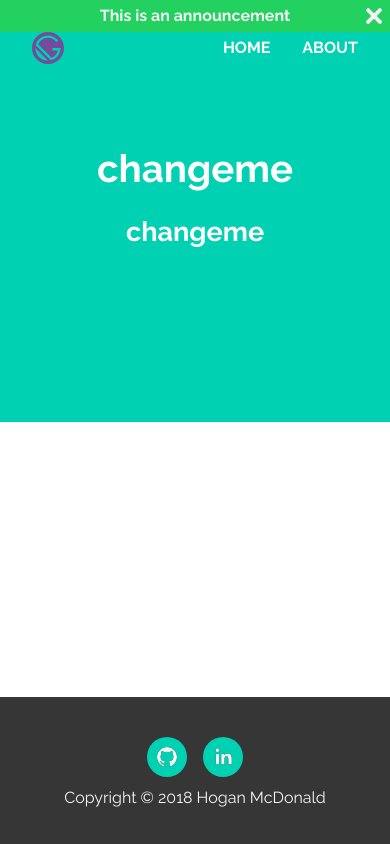
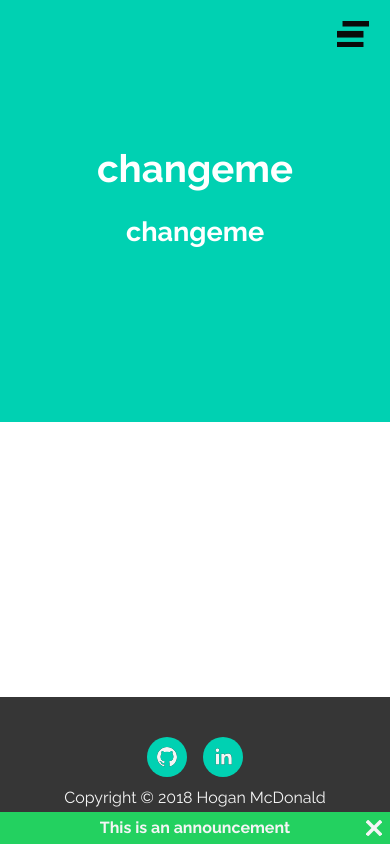
Before and after one commit to HoganMcDonald/gatsby-starter, a Gatsby site: page / in a window 390 px wide. Built offline with nearby package versions, Linux system fonts and the light colour scheme; Gatsby itself is replaced by a stand-in of ours; some packages are replaced by stand-ins of ours.

Commit message:
creates mobile menu and styles mobile announcement bar

```diff
--- a/src/components/AnnouncementBar.js
+++ b/src/components/AnnouncementBar.js
@@ -2,6 +2,7 @@ import React, { Component } from 'react';
 import styled, { keyframes } from 'styled-components';
 import PropTypes from 'prop-types';
 
+import { withDevice } from '../utils/withMedia';
 import CloseIcon from '../svgs/CloseIcon';
 import { light, success, dark } from '../styles/theme';
 
@@ -28,7 +29,8 @@ const fadeOut = keyframes`
 const Bar = styled.div`
   z-index: 1;
   position: fixed;
-  top: 0;
+  top: ${props => (props.device === 'large' ? 0 : null)};
+  bottom: ${props => (props.device === 'large' ? null : 0)};
   left: 0;
   right: 0;
   height: 2rem;
@@ -91,10 +93,10 @@ class AnnouncementBar extends Component {
   }
 
   render() {
-    const { message, linkURL } = this.props;
+    const { message, linkURL, device } = this.props;
 
     return (
-      <Bar role="alert" out={!this.state.show}>
+      <Bar role="alert" out={!this.state.show} device={device}>
         {linkURL ? (
           <Link href={linkURL}>
             <Message>{message}</Message>
@@ -113,7 +115,8 @@ class AnnouncementBar extends Component {
 AnnouncementBar.propTypes = {
   wait: PropTypes.number.isRequired,
   message: PropTypes.string.isRequired,
-  linkURL: PropTypes.string
+  linkURL: PropTypes.string,
+  device: PropTypes.string.isRequired
 };
 
-export default AnnouncementBar;
+export default withDevice(AnnouncementBar);
--- /dev/null
+++ b/src/components/MobileMenu.js
@@ -0,0 +1,44 @@
+import React, { PureComponent } from 'react';
+import styled from 'styled-components';
+import { Link } from 'gatsby';
+
+import { primary, white } from '../styles/theme';
+
+const Overlay = styled.div`
+  z-index: 1;
+  position: fixed;
+  top: 0;
+  right: 0;
+  bottom: 0;
+  left: 0;
+  background-color: ${primary};
+  display: flex;
+  flex-direction: column;
+  align-items: center;
+  justify-content: center;
+`;
+
+const LinkTag = styled(Link)`
+  text-decoration: none;
+  color: ${white};
+  font-size: 2rem;
+  font-weight: 700;
+  text-transform: uppercase;
+`;
+
+class MobileMenu extends PureComponent {
+  render() {
+    const { menuItems, onClick } = this.props;
+    return (
+      <Overlay>
+        {menuItems.map((link, i) => (
+          <LinkTag key={i} to={link.linkURL} onClick={onClick}>
+            {link.label}
+          </LinkTag>
+        ))}
+      </Overlay>
+    );
+  }
+}
+
+export default MobileMenu;
--- a/src/components/NavBar.js
+++ b/src/components/NavBar.js
@@ -1,12 +1,16 @@
-import React, { PureComponent } from 'react';
+import React, { Component } from 'react';
 import { Link } from 'gatsby';
 import PropTypes from 'prop-types';
 import styled from 'styled-components';
 
 import { withDevice } from '../utils/withMedia';
-import { white, link } from '../styles/theme';
+import { white, link, black } from '../styles/theme';
+import MenuIcon from '../svgs/MenuIcon';
+import CloseIcon from '../svgs/CloseIcon';
+import MobileMenu from '../components/MobileMenu';
 
 const Nav = styled.nav`
+  z-index: 1;
   position: fixed;
   top: 2rem;
   left: 2rem;
@@ -60,10 +64,39 @@ const A = styled.a`
   ${linkStyles}
 `;
 
-class NavBar extends PureComponent {
+const MenuToggle = styled.button`
+  z-index: 9999;
+  position: fixed;
+  top: 1rem;
+  right: 1rem;
+  border: none;
+  background-color: rgba(0, 0, 0, 0);
+  display: flex;
+  align-items: center;
+  justify-content: center;
+  -webkit-appearance: none;
+  padding: 5px;
+  border-radius: 5px;
+  transition: background-color 150ms ease-out;
+  cursor: pointer;
+  color: ${props => (props.open ? white : black)}
+
+  &:focus {
+    color: ${link};
+    outline: none;
+  }
+`;
+
+class NavBar extends Component {
+  state = {
+    open: false
+  };
+
   render() {
-    const { menuItems = [], logoImage } = this.props;
-    return (
+    const { menuItems = [], logoImage, device } = this.props;
+    const { open } = this.state;
+
+    return device === 'large' ? (
       <Nav>
         <LogoLink to={'/'}>
           <Logo src={logoImage.image} alt={logoImage.imageAlt} />
@@ -80,6 +113,18 @@ class NavBar extends PureComponent {
           ))}
         </LinkList>
       </Nav>
+    ) : (
+      <>
+        <MenuToggle open={open} onClick={() => this.setState({ open: !open })}>
+          {open ? <CloseIcon size={2} /> : <MenuIcon size={2} />}
+        </MenuToggle>
+        {open && (
+          <MobileMenu
+            menuItems={menuItems}
+            onClick={() => this.setState({ open: false })}
+          />
+        )}
+      </>
     );
   }
 }
--- a/src/pages/navBar/index.md
+++ b/src/pages/navBar/index.md
@@ -9,5 +9,5 @@ menuItems:
     linkURL: /
   - label: about
     linkType: internal
-    linkURL: /
+    linkURL: /about
 ---
--- a/src/svgs/CloseIcon.js
+++ b/src/svgs/CloseIcon.js
@@ -3,13 +3,13 @@ import styled from 'styled-components';
 import PropTypes from 'prop-types';
 
 const Svg = styled.svg`
-  width: ${props => props.size || '1rem'};
+  width: ${props => (props.size ? `${props.size}rem` : '1rem')};
 `;
 
 const Line = styled.line`
   fill: none;
   stroke: currentColor;
-  stroke-width: ${props => props.size * 0.4 || '0.4rem'};
+  stroke-width: 6px;
 `;
 
 class CloseIcon extends PureComponent {
@@ -21,8 +21,18 @@ class CloseIcon extends PureComponent {
         {...this.props}
       >
         <g transform="translate(-582 650)">
-          <Line x1="24" y2="24" transform="translate(327.5 23.5)" />
-          <Line x1="24" y2="24" transform="translate(351.5 23.5) rotate(90)" />
+          <Line
+            size={this.props.size}
+            x1="24"
+            y2="24"
+            transform="translate(327.5 23.5)"
+          />
+          <Line
+            size={this.props.size}
+            x1="24"
+            y2="24"
+            transform="translate(351.5 23.5) rotate(90)"
+          />
         </g>
       </Svg>
     );
--- /dev/null
+++ b/src/svgs/MenuIcon.js
@@ -0,0 +1,37 @@
+import React, { PureComponent } from 'react';
+import styled from 'styled-components';
+import PropTypes from 'prop-types';
+
+const Svg = styled.svg`
+  width: ${props => (props.size ? `${props.size}rem` : '1rem')};
+`;
+
+const Line = styled.line`
+  fill: none;
+  stroke: currentColor;
+  stroke-width: 6px;
+`;
+
+class MenuIcon extends PureComponent {
+  render() {
+    return (
+      <Svg
+        xmlns="http://www.w3.org/2000/svg"
+        viewBox="-254.5 21.5 29 24"
+        {...this.props}
+      >
+        <g transform="translate(-62 -697)">
+          <Line x2="24" transform="translate(-192.5 740.5)" />
+          <Line x2="24" transform="translate(-192.5 730.5)" />
+          <Line x2="24" transform="translate(-187.5 720.5)" />
+        </g>
+      </Svg>
+    );
+  }
+}
+
+MenuIcon.propTypes = {
+  size: PropTypes.number
+};
+
+export default MenuIcon;
```
